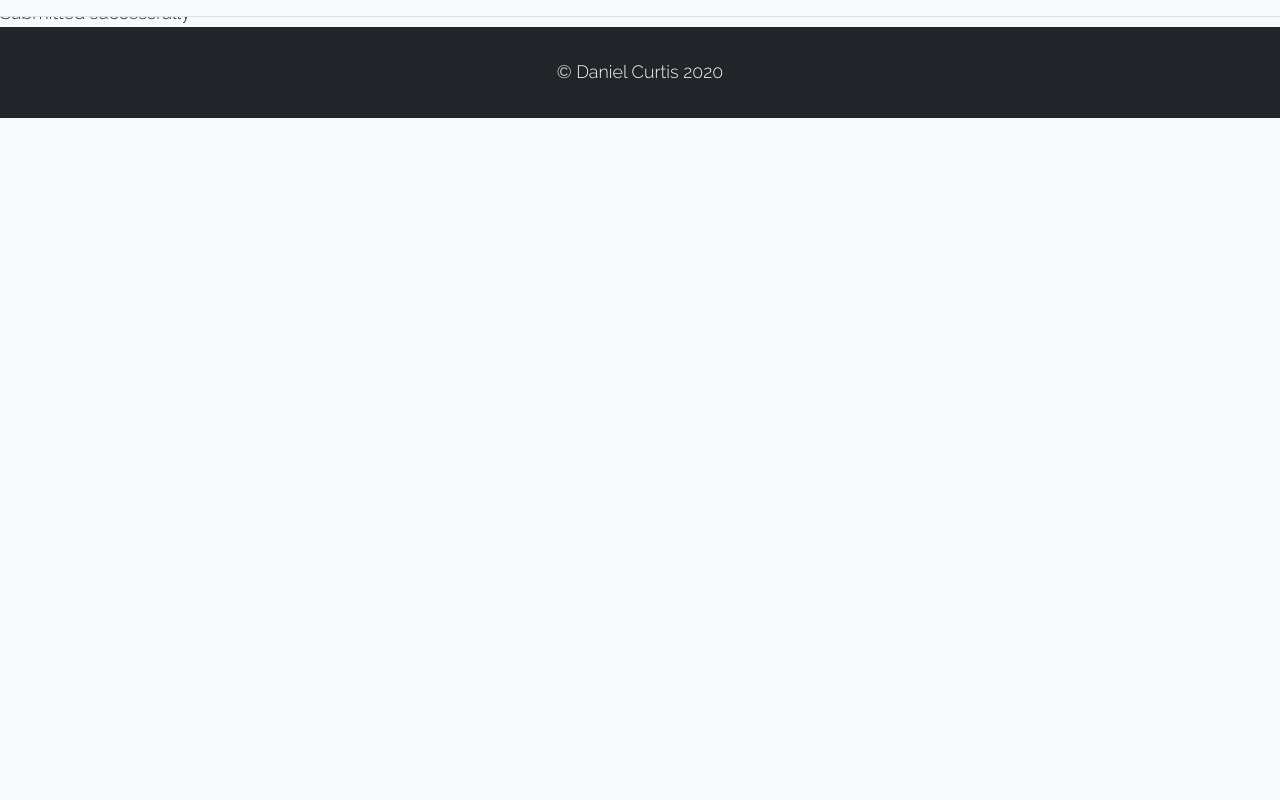
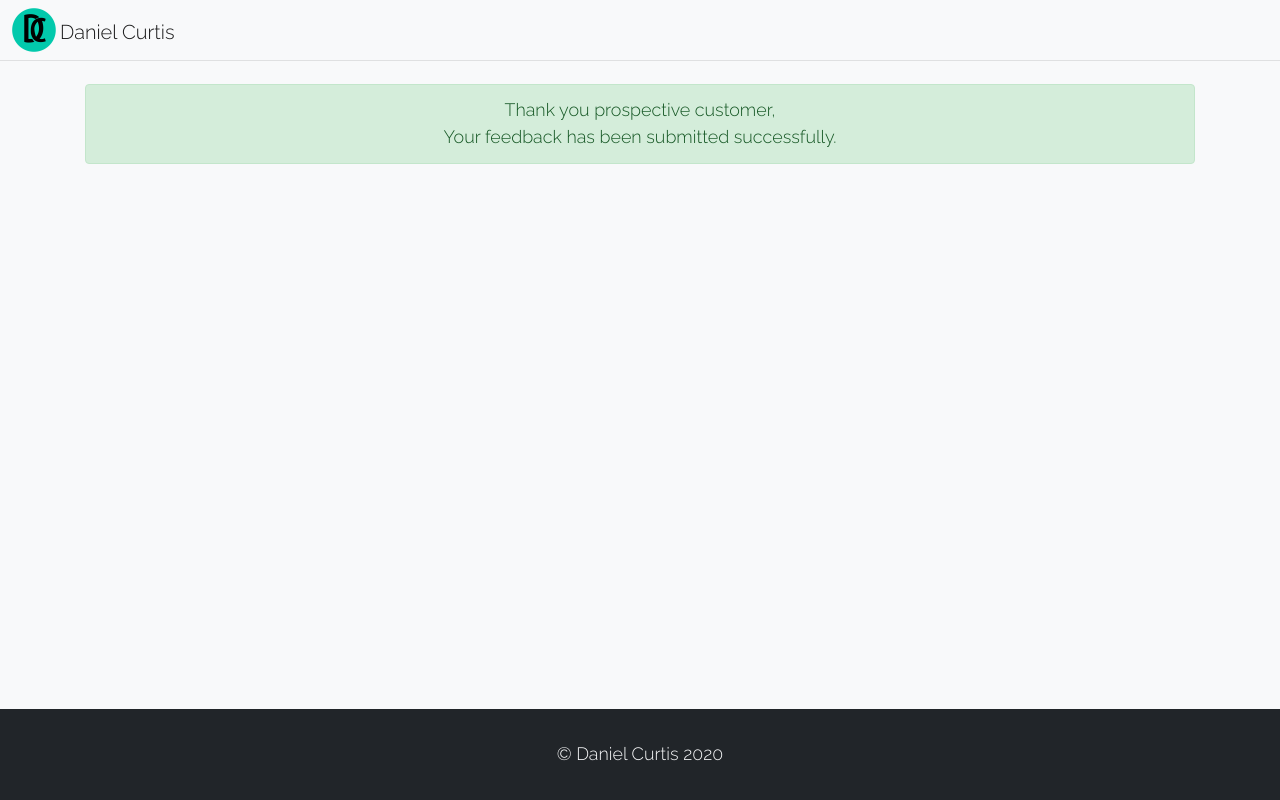
Before and after one commit to mfonism/daniel-curtis, a Django app: page /parked/submitted in a window 1280 px wide. Run offline with Django 3.2, Linux system fonts and the light colour scheme; parts of the project's set-up code (start-up, migrations or seed data) failed here and were passed over; some libraries are stand-ins or nearby versions.

Commit message:
Work on feedback submission redirection page (markup + style)

```diff
--- a/landing/static/landing/css/submit-success.css
+++ b/landing/static/landing/css/submit-success.css
@@ -0,0 +1,12 @@
+body {
+    display: flex;
+    flex-flow: column nowrap;
+}
+
+section {
+    margin-top: 60px;
+}
+
+footer {
+    margin-top: auto;
+}
--- a/landing/templates/landing/submit-success.html
+++ b/landing/templates/landing/submit-success.html
@@ -7,8 +7,21 @@
 {% endblock %}
 
 {% block navbar %}
+<a class="navbar-brand" href="{% url 'root' %}">
+    <span class="brand-wrap d-flex align-items-center">
+        <img src="{% static 'img/brand.png' %}" alt="Daniel Curtis logo">
+        <span>Daniel Curtis</span>
+    </span>
+</a>
 {% endblock %}
 
 {% block body %}
-Submitted successfully
+<section>
+    <div class="container">
+        <div class="alert alert-success text-center my-4">
+            Thank you prospective customer,<br>Your feedback has been submitted
+            successfully.
+        </div>
+    </div>
+</section>
 {% endblock %}
```
